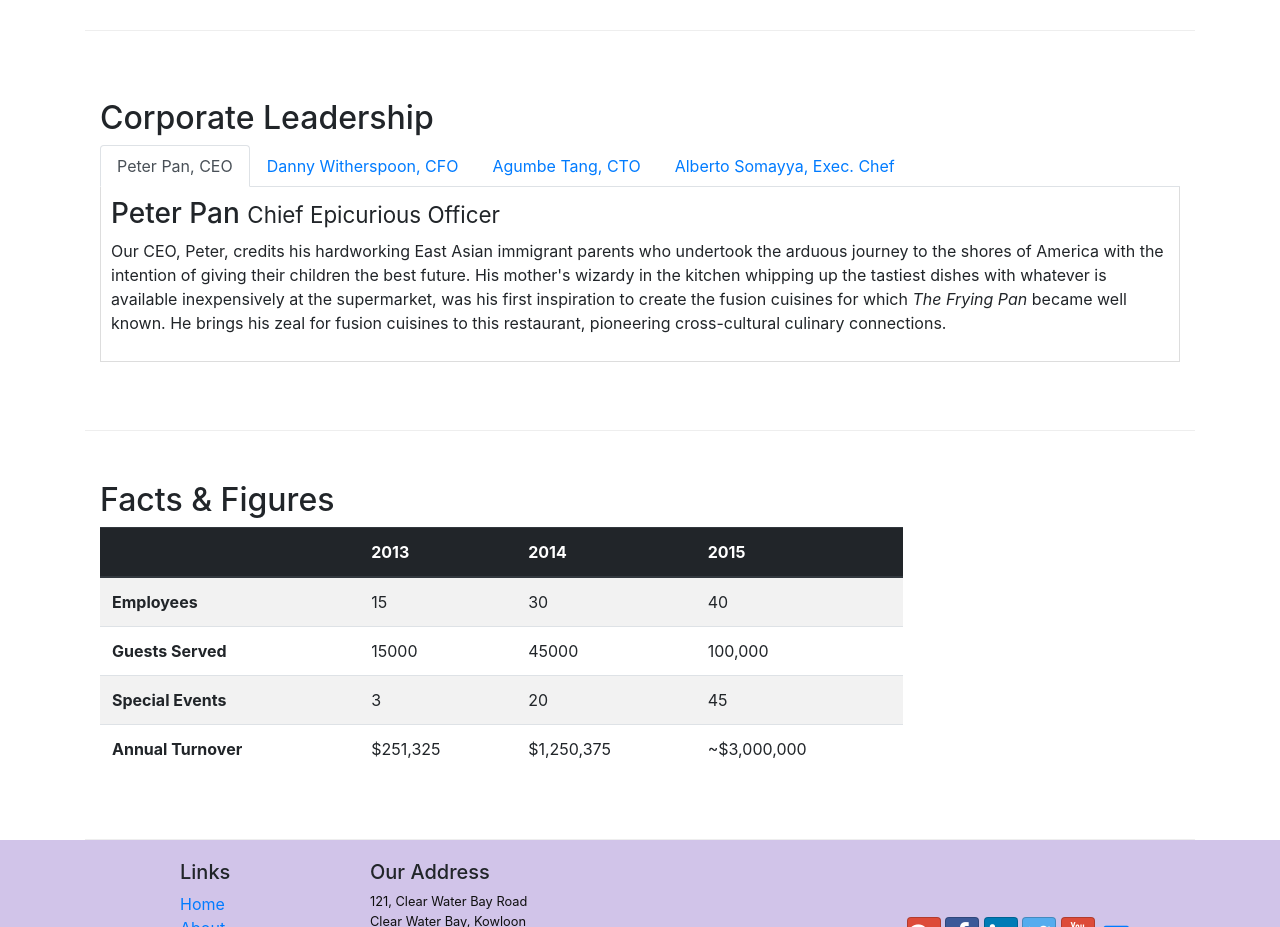
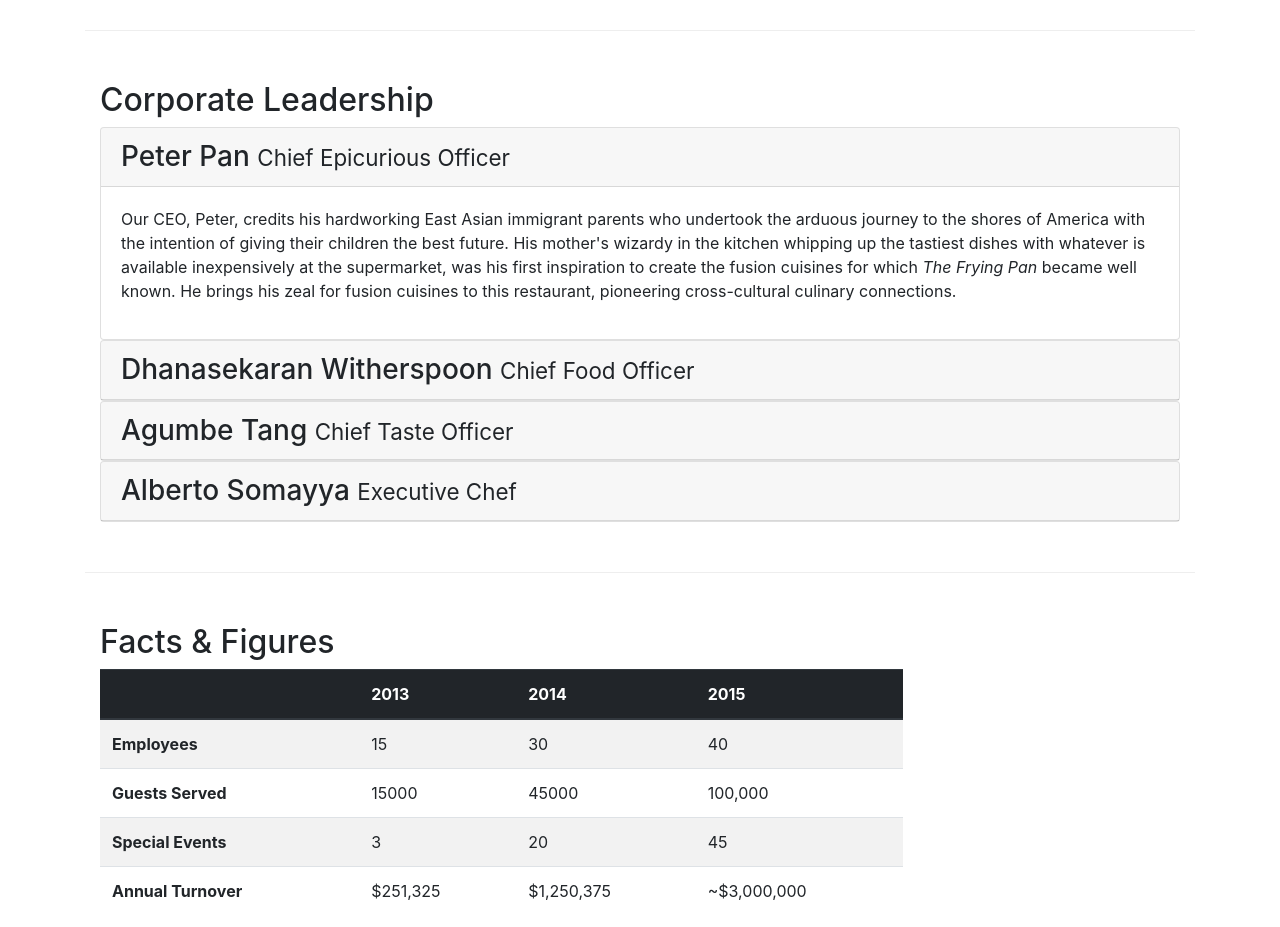
Before and after one commit to CalebCupul/Coursera, a website: page aboutus.html in a window 1280 px wide. Shown: the part 920-1847 px from the top of the page. Drawn offline with nearby package versions, Linux system fonts and the light colour scheme.

Commit message:
Accordion

```diff
--- a/aboutus.html
+++ b/aboutus.html
@@ -108,42 +108,64 @@
             <div class="col">
                 <h2>Corporate Leadership</h2>
 
-                <ul class="nav nav-tabs">
-                    <li class="nav-item">
-                      <a class="nav-link active" href="#peter"
-                        role="tab" data-toggle="tab">Peter Pan, CEO</a>
-                    </li>
-                    <li class="nav-item">
-                      <a class="nav-link" href="#danny" role="tab"
-                        data-toggle="tab">Danny Witherspoon, CFO</a>
-                    </li>
-                    <li class="nav-item">
-                      <a class="nav-link" href="#agumbe"role="tab"
-                        data-toggle="tab">Agumbe Tang, CTO</a>
-                    </li>
-                    <li class="nav-item">
-                      <a class="nav-link" href="#alberto" role="tab"
-                        data-toggle="tab">Alberto Somayya, Exec. Chef</a>
-                    </li>
-                </ul>
 
-                <div class="tab-content">
-                    <div role="tabpanel" class="tab-pane fade show active" id="peter">
-                        <h3>Peter Pan <small>Chief Epicurious Officer</small></h3>
-                        <p class="d-none d-sm-block">Our CEO, Peter, credits his hardworking East Asian immigrant parents who undertook the arduous journey to the shores of America with the intention of giving their children the best future. His mother's wizardy in the kitchen whipping up the tastiest dishes with whatever is available inexpensively at the supermarket, was his first inspiration to create the fusion cuisines for which <em>The Frying Pan</em> became well known. He brings his zeal for fusion cuisines to this restaurant, pioneering cross-cultural culinary connections.</p>
+
+                <div id="accordion">
+                    <div class="card">
+                        <div class="card-header" role="tab" id="peterhead">
+                            <h3 class="mb-0"><a data-toggle="collapse" data-target="#peter">Peter Pan <small>Chief Epicurious Officer</small></a></h3>
+                        </div>
+                        <div role="tabpanel" class="collapse show " id="peter" data-parent="#accordion">
+                            <div class="card-body">
+                                <p class="d-none d-sm-block">Our CEO, Peter, credits his hardworking East Asian immigrant parents who undertook the arduous journey to the shores of America with the intention of giving their children the best future. His mother's wizardy in the kitchen whipping up the tastiest dishes with whatever is available inexpensively at the supermarket, was his first inspiration to create the fusion cuisines for which <em>The Frying Pan</em> became well known. He brings his zeal for fusion cuisines to this restaurant, pioneering cross-cultural culinary connections.</p>
+
+                            </div>
+                        </div>
                     </div>
-                    <div role="tabpanel" class="tab-pane fade show" id="danny">
-                        <h3>Dhanasekaran Witherspoon <small>Chief Food Officer</small></h3>
-                        <p class="d-none d-sm-block">Our CFO, Danny, as he is affectionately referred to by his colleagues, comes from a long established family tradition in farming and produce. His experiences growing up on a farm in the Australian outback gave him great appreciation for varieties of food sources. As he puts it in his own words, <em>Everything that runs, wins, and everything that stays, pays!</em></p>
+                    <div class="card">
+                        <div class="card-header" role="tab" id="dannyhead">
+                        <h3 class="mb-0">
+                            <a class="collapsed" data-toggle="collapse" data-target="#danny">
+                            Dhanasekaran Witherspoon <small>Chief Food Officer</small>
+                            </a>
+                        </h3>
                     </div>
-                    <div role="tabpanel" class="tab-pane fade show" id="agumbe">
-                        <h3>Agumbe Tang <small>Chief Taste Officer</small></h3>
-                        <p class="d-none d-sm-block">Blessed with the most discerning gustatory sense, Agumbe, our CTO, personally ensures that every dish that we serve meets his exacting tastes. Our chefs dread the tongue lashing that ensues if their dish does not meet his exacting standards. He lives by his motto, <em>You click only if you survive my lick.</em></p>
+                    <div class="collapse" id="danny" data-parent="#accordion">
+                        <div class="card-body">
+                            <p class="d-none d-sm-block">Our CFO, Danny, as he is affectionately referred to by his colleagues, comes from a long established family tradition in farming and produce. His experiences growing up on a farm in the Australian outback gave him great appreciation for varieties of food sources. As he puts it in his own words, <em>Everything that runs, wins, and everything that stays, pays!</em></p>
+                        </div>
                     </div>
-                    <div role="tabpanel" class="tab-pane fade show" id="alberto">
-                        <h3>Alberto Somayya <small>Executive Chef</small></h3>
-                        <p class="d-none d-sm-block">Award winning three-star Michelin chef with wide International experience having worked closely with whos-who in the culinary world, he specializes in creating mouthwatering Indo-Italian fusion experiences. He says, <em>Put together the cuisines from the two craziest cultures, and you get a winning hit! Amma Mia!</em></p>
+                </div>
+                <div class="card">
+                        <div class="card-header" role="tab" id="agumbehead">
+                        <h3 class="mb-0">
+                            <a class="collapsed" data-toggle="collapse" data-target="#agumbe">
+                            Agumbe Tang <small>Chief Taste Officer</small>
+                            </a>
+                        </h3>
                     </div>
+                    <div class="collapse" id="agumbe" data-parent="#accordion">
+                        <div class="card-body">
+                            <p class="d-none d-sm-block">Blessed with the most discerning gustatory sense, Agumbe, our CTO, personally ensures that every dish that we serve meets his exacting tastes. Our chefs dread the tongue lashing that ensues if their dish does not meet his exacting standards. He lives by his motto, <em>You click only if you survive my lick.</em></p>
+                        </div>
+                    </div>
+                </div>
+                <div class="card">
+                        <div class="card-header" role="tab" id="albertohead">
+                        <h3 class="mb-0">
+                            <a class="collapsed" data-toggle="collapse" data-target="#alberto">
+                            Alberto Somayya <small>Executive Chef</small>
+                            </a>
+                        </h3>
+                    </div>
+                    <div class="collapse" id="alberto" data-parent="#accordion">
+                        <div class="card-body">
+                            <p class="d-none d-sm-block">Award winning three-star Michelin chef with wide International experience having worked closely with whos-who in the culinary world, he specializes in creating mouthwatering Indo-Italian fusion experiences. He says, <em>Put together the cuisines from the two craziest cultures, and you get a winning hit! Amma Mia!</em></p>
+                        </div>
+                    </div>
+                </div>
+
+
                 </div>
             </div>
        </div>
```
